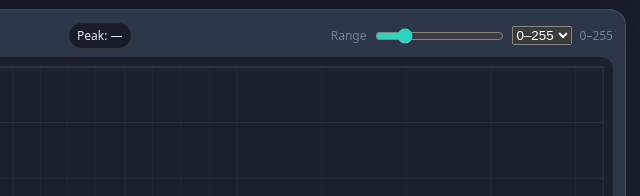
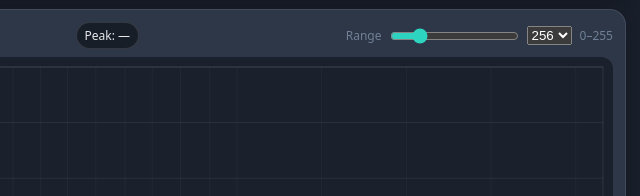
Before and after one commit to Tar4AI/beta, a plain HTML site: page index.html in a window 1280 px wide. Shown: the part 522-718 px from the top of the page, 474-1114 px from the left. Drawn offline with Linux system fonts and the light colour scheme.

Commit message:
ลดข้อความ

```diff
--- a/index.html
+++ b/index.html
@@ -210,9 +210,9 @@
             <label style="display:flex;align-items:center;gap:6px">Range
               <input id="octRangeSlider" type="range" min="64" max="1023" step="1" value="255" aria-label="Octave bar range">
               <select id="octRangePreset">
-                <option value="127">0–127</option>
-                <option value="255" selected>0–255</option>
-                <option value="511">0–511</option>
+                <option value="127">127</option>
+                <option value="255" selected>256</option>
+                <option value="511">512</option>
               </select>
             </label>
             <span class="hint" id="octRangeText">0–255</span>
```
